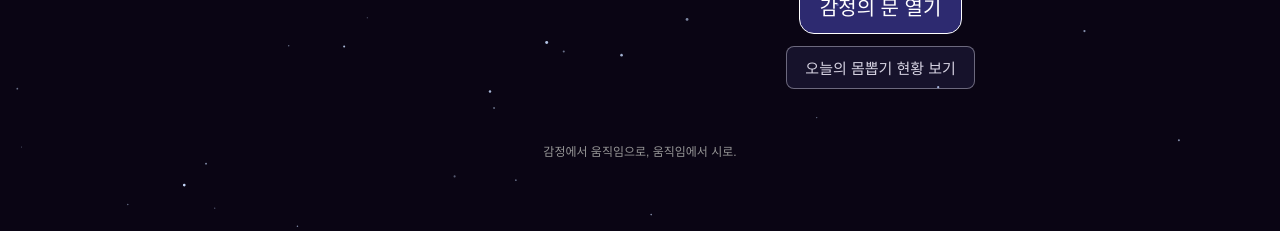
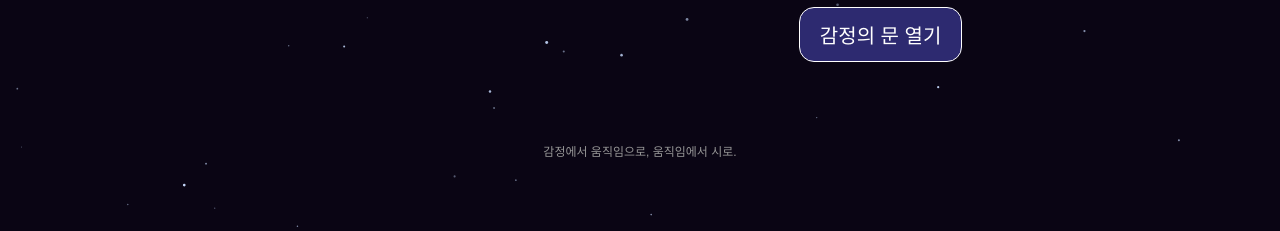
Before and after one commit to dayeon2809/mobile-poem, a website: page public/index.html in a window 1280 px wide. Shown: the part 569-800 px from the top of the page. Drawn offline with Linux system fonts and the light colour scheme.

Commit message:
Remove body draw link from survey welcome

```diff
--- a/public/index.html
+++ b/public/index.html
@@ -26,7 +26,6 @@
       <input id="name" maxlength="30" autocomplete="nickname" placeholder="익명으로 참여할 수 있어요">
       <p class="note">응답은 시 생성과 저장에 사용됩니다. 선택한 키워드, 완성된 시와 별명은 몸의 시 전시 화면에 공개되며 QR과 결과 링크로도 볼 수 있습니다.</p>
       <button id="start" class="primary" disabled>불러오는 중…</button>
-      <a class="button secondary draw-status-link" href="/draw.html" target="_blank" rel="noopener noreferrer">오늘의 몸뽑기 현황 보기</a>
       </div>
     </section>
     <section id="survey" class="panel" hidden>
--- a/public/style.css
+++ b/public/style.css
@@ -27,8 +27,6 @@ button:disabled { opacity: .4; cursor: default; }
 .primary { background: rgba(100, 100, 255, .392); }
 .secondary { background: rgba(80, 80, 150, .392); border-radius: 8px; }
 #start { min-width: 160px; }
-.draw-status-link { display: block; width: fit-content; margin: 12px auto 0; min-height: 42px; padding: 10px 18px; font-size: 15px; color: #d6d3e2; border-color: rgba(214, 211, 226, .45); background: rgba(80, 80, 150, .18); }
-.draw-status-link:hover { background: rgba(80, 80, 150, .35); }
 :focus-visible { outline: 3px solid #64b4ff; outline-offset: 5px; }
 .progress-label { font-size: 20px; color: #c8c8c8; margin: 16px 0; }
 progress { display: block; width: min(100%, 400px); height: 15px; border: 0; border-radius: 8px; margin: 28px auto 10px; background: #323232; accent-color: #6496ff; overflow: hidden; }
```
